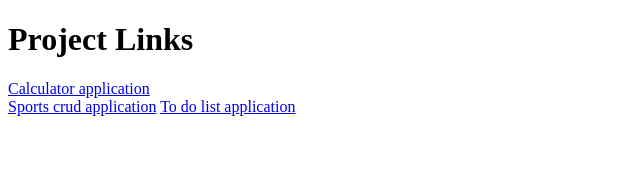
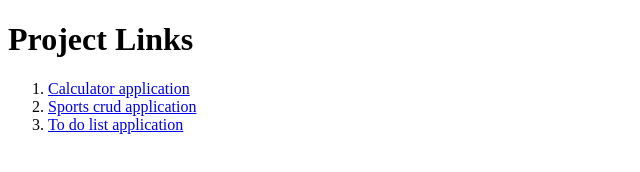
Before and after one commit to Shreeganth-shanvox/js-task, a plain HTML site: page index.html in a window 1280 px wide. Shown: the whole page, without its empty margins (0-640 px from the left). Drawn offline with Linux system fonts and the light colour scheme.

Commit message:
edit index.html

```diff
--- a/index.html
+++ b/index.html
@@ -9,8 +9,12 @@
     <header>
       <h1>Project Links</h1>
     </header>
-    <a href="./Calculator/index.html">Calculator application</a> <br />
-    <a href="./Sports CRUD App/index.html">Sports crud application</a>
-    <a href="./To do List App/index.html">To do list application</a>
+    <ol>
+      <li><a href="./Calculator/index.html">Calculator application</a></li>
+      <li>
+        <a href="./Sports CRUD App/index.html">Sports crud application</a>
+      </li>
+      <li><a href="./To do List App/index.html">To do list application</a></li>
+    </ol>
   </body>
 </html>
```
